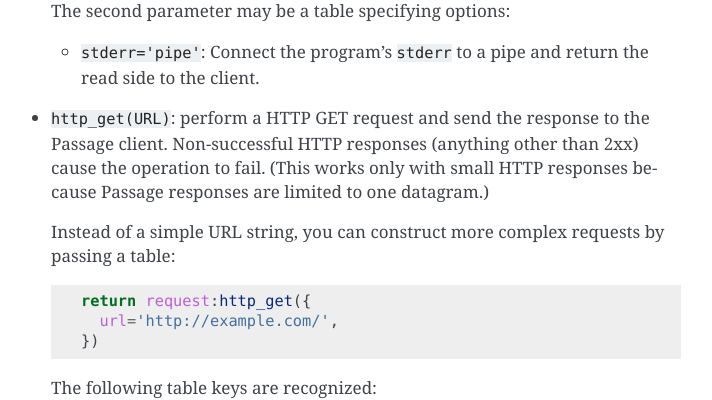
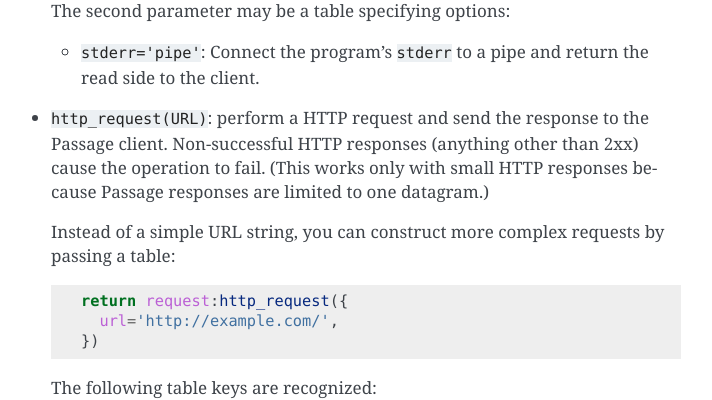
Before and after one commit to CM4all/passage, a Sphinx documentation site: the page built from doc/index.rst, in a window 1280 px wide and 900 px high, scrolled down 2138 px. Shown: the part 154-554 px from the top of the window, without its empty margins (399-1111 px from the left). Built offline with Sphinx 7.4.7, drawn with Linux system fonts in a browser that asks for light colours.

Commit message:
Action: rename HTTP_GET to HTTP_REQUEST
Prepares for support of other HTTP request methods.

```diff
--- a/doc/index.rst
+++ b/doc/index.rst
@@ -127,7 +127,7 @@
   - ``stderr='pipe'``: Connect the program's ``stderr`` to a pipe and
     return the read side to the client.
 
-* :samp:`http_get(URL)`: perform a HTTP GET request and send the
+* :samp:`http_request(URL)`: perform a HTTP request and send the
   response to the Passage client.  Non-successful HTTP responses
   (anything other than 2xx) cause the operation to fail.  (This works
   only with small HTTP responses because Passage responses are limited
@@ -136,7 +136,7 @@
   Instead of a simple URL string, you can construct more complex
   requests by passing a table::
 
-    return request:http_get({
+    return request:http_request({
       url='http://example.com/',
     })
 
```
Also changed, not shown: 4 other files.
